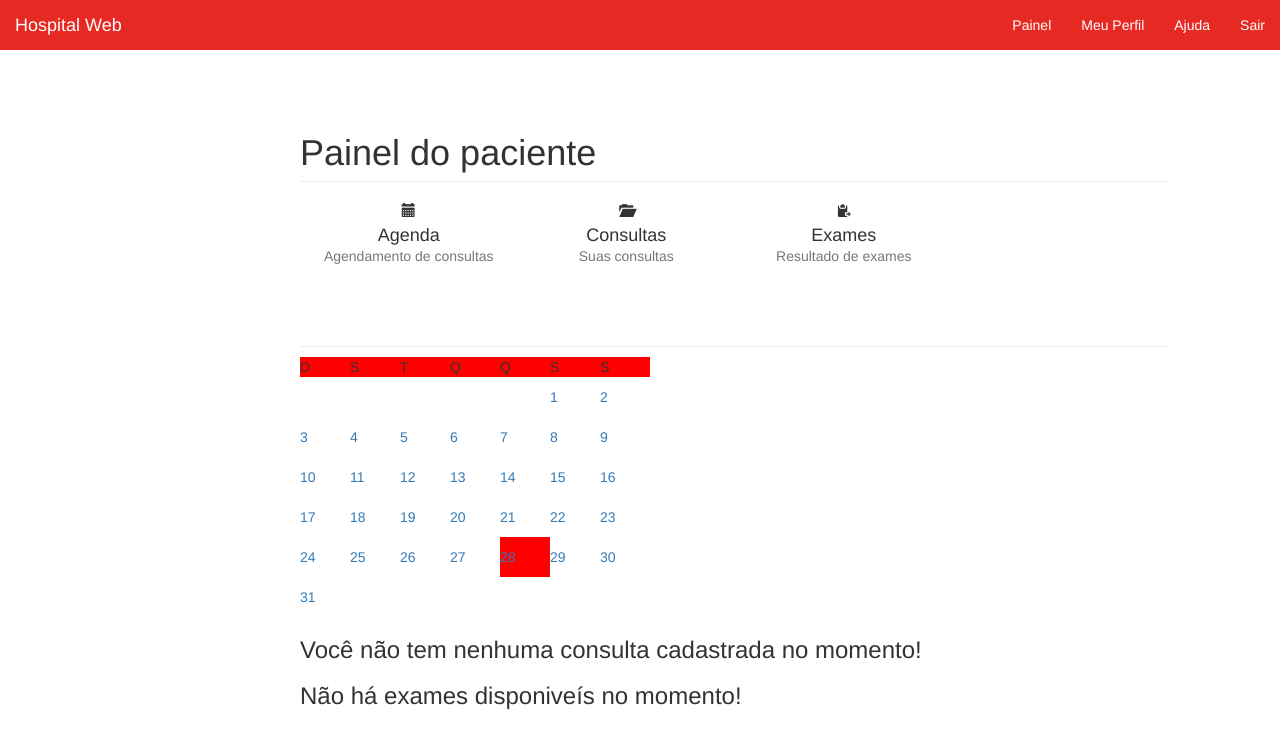
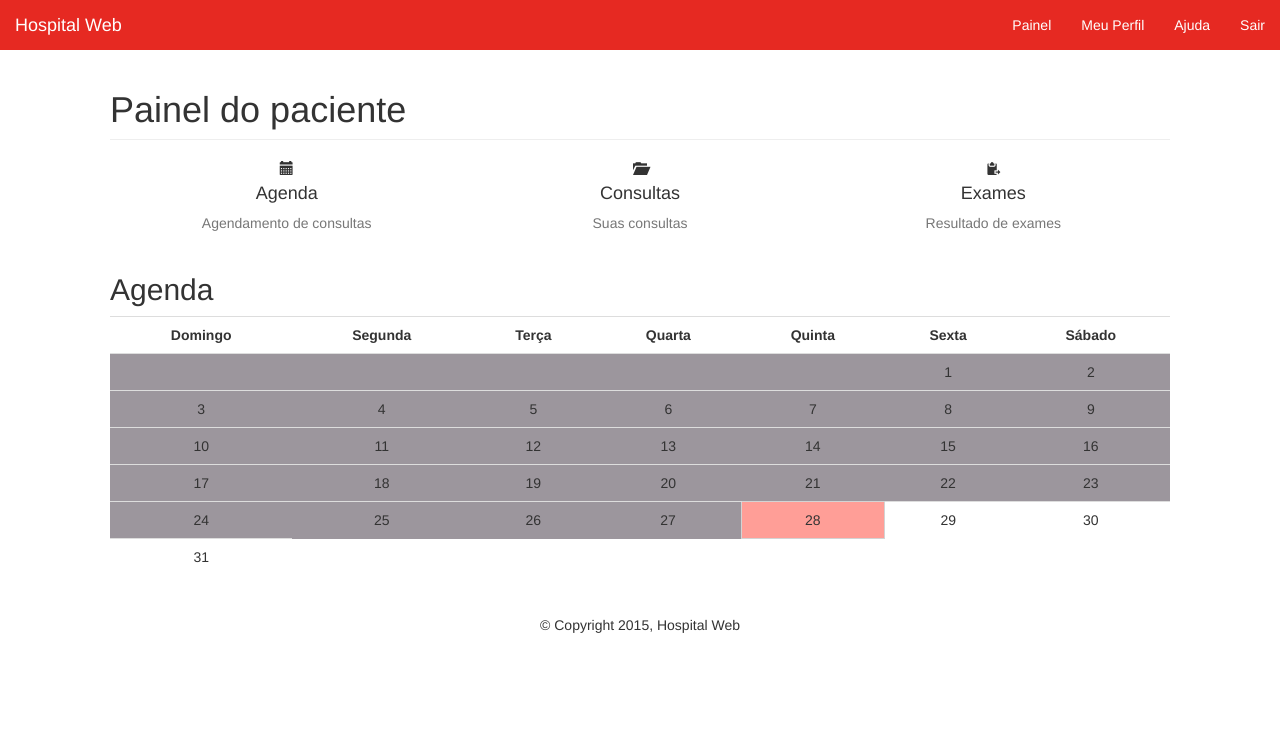
Before and after one commit to joaomedeiros95/ProjetoWebI, a PHP site: page /painel/paciente/painelPaciente.php in a window 1280 px wide. Shown: the top 737 px of the page. After the commit the page ends 633 px from the top, so only its background shows below. Run offline with PHP 8.4, Linux system fonts and the light colour scheme; the visitor is signed in with stand-in values (Sample User, id 1); data comes from the database, SQL or seed files in the repository; tables that the repository leaves empty or names only in its code hold one stand-in row (values such as "Sample post"); some libraries are stand-ins or nearby versions.

Commit message:
- Terminado painel do paciente. Close #4 Close #3 Close #1 - Adicionado um index.php em painel/paciente para nao deixar o usuario entrar na raiz da pasta. - Outros bugs corrigidos

```diff
--- a/prototipo/css/localizacao.css
+++ b/prototipo/css/localizacao.css
@@ -41,7 +41,7 @@ body{
 
 .conteudoTeste{
 
-    margin-top: 5%;
+    margin-top: 20px;
 
 }
 
@@ -51,9 +51,17 @@ body{
     margin-left: 30%;
 }
 
-.calendario{
+.calendario td {
+    text-align: center;
+}
 
-       background-color: red;
+.calendario th {
+    text-align: center;
+}
+
+.calendario td:hover {
+    background-color: #ff776f;
+    border: 1px solid #d3d3d3;
 }
 
 .trCalendario{
@@ -63,14 +71,11 @@ body{
 
 .tdCalendario{
 
-    background-color: red;
 }
 
 #diaSel{
-
-    width: 5px;
-    height: 5px;
-    background-color: red;
+    background-color: #ff9e97;
+    border: 1px solid #d3d3d3;
 }
 #agenda{
 
@@ -85,3 +90,14 @@ body{
 	display: none;
 
 }
+.ui-dialog .ui-dialog-content {
+    overflow: inherit !important;
+}
+.listap{
+
+    background-color: #EEEEEE;
+}
+
+.disabled {
+    background-color: #9c969d;
+}
--- a/prototipo/js/autocomplete.js
+++ b/prototipo/js/autocomplete.js
@@ -16,7 +16,7 @@ function showHint(str, campo, tipoPessoa) {
                 document.getElementById(campoSuggestion).style.display = "block";
             }
         }
-        xmlhttp.open("GET", "autoCompletePessoa.php?query=" + str + "&campo=" + campo + "&tipo_pessoa=" + tipoPessoa, true);
+        xmlhttp.open("GET", "../controle/autoCompletePessoa.php?query=" + str + "&campo=" + campo + "&tipo_pessoa=" + tipoPessoa, true);
         xmlhttp.send();
     }
 }
--- a/prototipo/painel/controle/controleMarcarProcedimento.php
+++ b/prototipo/painel/controle/controleMarcarProcedimento.php
@@ -39,4 +39,7 @@ if($exameOrProcedimento == tipo_procedimentoDAO::$CONSULTA) {
 $procedimento = new procedimentoDAO();
 $procedimento->inserir($campos,$valores);
 
-echo '<script>alert("Cadastrado com Sucesso.");window.location.replace("http://joaoemedeiros.com/ufrn/hospitalweb/prototipo/painel/controle/marcarProcedimento.php");</script>';
+if($_SESSION['nivel'] == tipo_pessoaDAO::$PACIENTE)
+    echo '<script>alert("Cadastrado com Sucesso.");window.location.replace("http://joaoemedeiros.com/ufrn/hospitalweb/prototipo/painel/paciente/painelPaciente.php");</script>';
+else
+    echo '<script>alert("Cadastrado com Sucesso.");window.location.replace("http://joaoemedeiros.com/ufrn/hospitalweb/prototipo/painel/controle/marcarProcedimento.php");</script>';
--- a/prototipo/painel/controle/pacienteProcedimento.php
+++ b/prototipo/painel/controle/pacienteProcedimento.php
@@ -12,13 +12,13 @@ if (isset($_REQUEST['id_paciente'])) {
     $id_paciente = $_REQUEST['id_paciente'];
 
     $procedimento = new procedimentoDAO();
-    $result = $procedimento->consultasPaciente($id_paciente);
+    $result = $procedimento->examesPaciente($id_paciente);
 
     $retorno = "";
     while($row = mysqli_fetch_assoc($result)) {
         if($retorno != "") {$retorno .= ",";}
 
-        $retorno .= '{"Nome":"' . $row['nome'] . '",';
+        $retorno .= '{"Nome":"' . $row['pnome'] . '",';
         $retorno .= '"Codigo":"' . $row['codigo'] . '"}';
     }
 
--- a/prototipo/painel/paciente/baixarExames.php
+++ b/prototipo/painel/paciente/baixarExames.php
@@ -5,16 +5,23 @@
 	$consultas = new procedimentoDAO();
 	$resultado = $consultas->resultadoExame($_SESSION['senha']);
 
-	$imprimi = "<tr>";
+	$verifica = mysqli_num_rows($resultado);
 
-	$verifica = mysqli_num_rows($resultado);
+    $imprimir = "";
 	if($verifica > 0){
-	    while ($row = mysqli_fetch_assoc($resultado)) {
-            echo "<span>Exame: </span><td><a href'".$row['exame']."'></a></td>";
+        $imprimir .= "<table class='table'><tr><th>Exame</th><th>Data</th><th></th></tr>";
+        while ($row = mysqli_fetch_assoc($resultado)) {
+            $imprimir .= '<tr>';
+            $imprimir .= "<td>" . $row['nome'] . "</td>";
+            $imprimir .= "<td>" . $row['Hentrada'] . "</td>";
+            $imprimir .= "<td><a target='blank' href=" . $row['exame'] . "><span class='glyphicon glyphicon-cloud-download'</a></td>";
+            $imprimir .= '</tr>';
         }
+        $imprimir .= "</table>";
 	}
 	else {
 
-		echo "<h3>Não há exames disponiveís no momento!</h3>";
+		$imprimir .=  "<li class='list-group-item'>Não há exames disponiveís no momento!</li></ul>";
 	}
+	echo $imprimir;
 ?>
--- a/prototipo/painel/paciente/consultasPaciente.php
+++ b/prototipo/painel/paciente/consultasPaciente.php
@@ -7,21 +7,20 @@
 	$consultas = new procedimentoDAO();
 	$resultado = $consultas->consultasPaciente($_SESSION['senha']);
 
-	$imprimi = "<h1>Suas Consultas</h1><tr></br>";
-   	$teste = mysqli_fetch_assoc($resultado);
-	if($teste){
-	while ($row = mysqli_fetch_assoc($resultado)) {
-        $data = date($row['Hentrada']);
-
-           $imprimir .= "<td>" . $row['procedimento.nome'] ."</td> <td>".$data."</td> <td>".$row['pessoa.nome'] ."</td></br>";
+    $imprimir = "";
+    $teste = mysqli_num_rows($resultado);
+    if ($teste > 0) {
+        $imprimir .= "<table class='table'><tr><th>Procedimento</th><th>Data</th><th>Paciente</th></tr>";
+        while ($row = mysqli_fetch_assoc($resultado)) {
+            $data = date($row['Hentrada']);
+                $imprimir .= "<tr>";
+                $imprimir .= "<td>" . $row['pnome'] . "</td><td>" . $data . "</td><td>" . $row['nome'] . "</td>";
+                $imprimir .= "</tr>";
+            }
+        $imprimir .= "</table>";
 
     }
-    $imprimi .= "</tr>";
-
-    echo $imprimi;
+    else{
+		$imprimir.= "Não há consultas no momento!";
 	}
-	else{
-
-		echo "<h3>Você não tem nenhuma consulta cadastrada no momento!</h3>";
-	}
-?>
+ 	echo $imprimir;
--- a/prototipo/painel/paciente/funcaoCalendario.php
+++ b/prototipo/painel/paciente/funcaoCalendario.php
@@ -4,10 +4,16 @@ include_once('../../config.php');
 
 function MostreSemanas()
 {
-	$semanas = "DSTQQSS";
+	$semanas[] = "Domingo";
+    $semanas[] = "Segunda";
+    $semanas[] = "Terça";
+    $semanas[] = "Quarta";
+    $semanas[] = "Quinta";
+    $semanas[] = "Sexta";
+    $semanas[] = "Sábado";
 
 	for( $i = 0; $i < 7; $i++ )
-	 echo "<td class='tdCalendario'>".$semanas{$i}."</td>";
+	 echo "<th class='tdCalendario'>".$semanas[$i]."</th>";
 
 }
 
@@ -97,7 +103,7 @@ function MostraCalendario($mes)
     //jddayofweek retorna o dia da semana
 	$diasemana = jddayofweek( cal_to_jd(CAL_GREGORIAN, $mes,"01",date('Y')) , 0 );	// funï¿½ï¿½o que descobre o dia da semana
 
-	echo "<table width='350' height='250' border = 0 cellspacing = '0'>";
+	echo "<table class='table calendario'>";
 
 	 echo "<tr>";
 	   MostreSemanas();	// funï¿½ï¿½o que mostra as semanas aqui
@@ -109,9 +115,14 @@ function MostraCalendario($mes)
 
 	   echo "<tr>";
 
-	   for( $coluna = 0; $coluna < 7; $coluna++ )
+	   for( $coluna = 0; $coluna < 7 && $diacorrente + 1 <= $numero_dias; $coluna++ )
 	   {
-		echo "<td width = 40 height = 40 ";
+           $datacompleta = "'" . date('Y') . '-' . $mes . '-' . ($diacorrente + 1) . "'";
+		    echo "<td  ";
+           if($diacorrente + 1 >= intval(date('j')))
+                echo "data-toggle='modal' data-target='#myModal' onclick=passVariableForModal(" . $datacompleta . ") ";
+           else
+                echo " class = 'disabled' ";
 
 		  if( ($diacorrente == ( date('d') - 1) && date('m') == $mes) )
 		  {
@@ -149,8 +160,8 @@ function MostraCalendario($mes)
                }
                else
                {
-                   echo "<a href = " . $_SERVER["PHP_SELF"] . "?dia=" . ($diacorrente + 1) . ">" . ++$diacorrente . "</a>";//links dos dias
 
+                       echo ++$diacorrente;//links dos dias
 
 			    }
            }
@@ -170,28 +181,6 @@ function MostraCalendario($mes)
 	}
 
 	echo "</table>";
-}
-
-function MostreCalendarioCompleto()
-{
-	    echo "<table class='calendario'>";
-	    $cont = 1;
-	    for( $j = 0; $j < 4; $j++ )
-	    {
-		  echo "<tr class='trCalendario'>";
-		for( $i = 0; $i < 3; $i++ )
-		{
-
-		  echo "<td class='tdCalendario'>";
-			MostreCalendario( ($cont < 10 ) ? "0".$cont : $cont );
-
-		        $cont++;
-		  echo "</td>";
-
-	 	}
-		echo "</tr>";
-	   }
-	   echo "</table>";
 }
 
 ?>
--- a/prototipo/painel/paciente/painelPaciente.php
+++ b/prototipo/painel/paciente/painelPaciente.php
@@ -1,71 +1,54 @@
 <?php
-
 
 	include_once('../../config.php');
 	include_once('../controle/header.php');
+
+    function selecioneTipoExame() {
+        $tipoExame = new tipo_exameDAO();
+        $result = $tipoExame->getALL();
+
+        while($row = $result->fetch_assoc()) {
+            echo "<option value='" . $row['id_tipo_exame'] . "'>" . $row['nome'] . "</option>";
+        }
+    }
+
+    function selecioneTipoProcedimento() {
+        $tipoExame = new tipo_procedimentoDAO();
+        $result = $tipoExame->getALL();
+
+        while($row = $result->fetch_assoc()) {
+            echo "<option value='" . $row['id_tipo_procedimento'] . "'>" . $row['descricao'] . "</option>";
+        }
+    }
 ?>
 
-<!--<html>
-		<head>
-        <meta charset="utf-8">
-        <link rel="icon" href="../../favicon.ico">
-        <link rel="stylesheet" href="bs/css/bootstrap.min.css">
-        <link rel="stylesheet" href="bs/css/bootstrap-theme.min.css">
-        <link rel="stylesheet" href="../../css/localizacao.css">
-        <title>Painel do paciente</title>
 
-        <style type="text/css">#idadv {display:none;}</style></head>
-
-    <body>
-
-        <nav class="navbar navbar-inverse navbar-fixed-top " style="background-color: red">
-            <div class="container-fluid" style="background-color: red">
-                <div class="navbar-header" style="background-color: red">
-
-                        <span class="icon-bar"></span>
-                        <span class="icon-bar"></span>
-                        <span class="icon-bar"></span>
-
-                    <a style="color: black" class="navbar-brand" href="#">SGH</a>
-                </div>
-                <div id="navbar" class="navbar-collapse collapse">
-                    <ul class="nav navbar-nav navbar-right" style="color: black">
-                        <li><a style="color: black" href="#">Dashboard</a></li>
-                        <li><a style="color: black" href="#">Settings</a></li>
-                        <li><a style="color: black" href="#">Profile</a></li>
-                        <li><a style="color: black" href="#">Help</a></li>
-                    </ul>
-
-                </div>
-            </div>
-        </nav>
-!-->
-        <div class="container container-fluid conteudoTeste">
+        <div class="container conteudoTeste">
 
             <div class="row">
 
-                <div  class="col-sm-9 col-sm-offset-3 col-md-10 col-md-offset-2 main">
+                <div  class="main">
                     <h1 class="page-header">Painel do paciente</h1>
 
-                    <div class="row placeholders">
+                    <div class="row" style="text-align: center;">
 
-                        <div id="a" onclick="selectButton('a')" onmouseover="buttonColor(1,'a')" onmouseout="buttonColor(2,'a')" class="col-xs-6 col-sm-3"  >
+                        <div id="a" onclick="selectButton('a')" onmouseover="buttonColor(1,'a')" onmouseout="buttonColor(2,'a')" class="col-xs-6 col-sm-4"  >
 
-                            <label class="img-responsive glyphicon glyphicon-calendar" ></label>
+                            <span class="img-responsive glyphicon glyphicon-calendar" ></span>
                             <h4>Agenda</h4>
                             <span class="text-muted">Agendamento de consultas</span>
                         </div>
 
-                        <div id="b" onclick="selectButton('b')" onmouseover="buttonColor(1,'b')" onmouseout="buttonColor(2,'b')" class="col-xs-6 col-sm-3 placeholder" >
+                        <div id="b" onclick="selectButton('b')" onmouseover="buttonColor(1,'b')" onmouseout="buttonColor(2,'b')" class="col-xs-6 col-sm-4 placeholder" >
 
-                            <label class="img-responsive glyphicon glyphicon-folder-open"  data-holder-rendered="true"></label>
+                            <span class="img-responsive glyphicon glyphicon-folder-open"  data-holder-rendered="true"></span>
                             <h4>Consultas</h4>
                             <span class="text-muted">Suas consultas</span>
                         </div>
 
-                        <div id="c"   onclick="selectButton('c')" onmouseover="buttonColor(1,'c')" onmouseout="buttonColor(2,'c')" class="col-xs-6 col-sm-3 placeholder" >
+                        <div id="c"   onclick="selectButton('c')" onmouseover="buttonColor(1,'c')" onmouseout="buttonColor(2,'c')" class="col-xs-6 col-sm-4 placeholder" >
 
-                            <label class="img-responsive glyphicon glyphicon-paste"   data-holder-rendered="true"></label>
+                            <span class="img-responsive glyphicon glyphicon-paste"   data-holder-rendered="true"></span>
                             <h4>Exames</h4>
                             <span class="text-muted">Resultado de exames</span>
                         </div>
@@ -75,16 +58,16 @@
 
                     <section id="conteudo" class="table-responsive">
 
-                          <h2 id="menuSelect" class="sub-header"></h2>
+                          <h2 id="menuSelect">Agenda</h2>
 
 
-                          <div id="" class="">
+                          <div class="agenda" >
                              	<?php include 'funcaoCalendario.php' ?>
                           </div>
-						  <div id="" class="">
+						  <div class="consulta noVisible" >
                              	<?php include'consultasPaciente.php' ?>
                           </div>
-						  <div id="" class="">
+						  <div class="exame noVisible">
 
 							 <?php include'baixarExames.php';?>
                           </div>
@@ -95,23 +78,97 @@
         </div>
 
 
+        <div class="modal fade" id="myModal" tabindex="-1" role="dialog" aria-labelledby="myModalLabel" aria-hidden="true">
+            <div class="modal-dialog">
+                <div class="modal-content">
+                    <div class="modal-header">
+                        <button type="button" class="close" data-dismiss="modal" aria-label="Close"><span aria-hidden="true">&times;</span></button>
+                        <h4 class="modal-title" id="myModalLabel">Marcar Consulta</h4>
+                    </div>
+                    <form method="post" action="../controle/controleMarcarProcedimento.php">
+                        <div class="modal-body">
+                            <div class="checkbox">
+                                <label>
+                                    <input id="consulta" type="radio" name="tipoProcedimento" value="<?php echo tipo_procedimentoDAO::$CONSULTA; ?>" checked> Consulta
+                                </label>
+                                <label>
+                                    <input id="exame" type="radio" name="tipoProcedimento" value="<?php echo tipo_procedimentoDAO::$EXAME; ?>"> Exame
+                                </label>
+                            </div>
+                            <div class="form-group consulta">
+                                <label for="medico">Médico: </label>
+                                <input autocomplete="off" type="text" id="medico" class="form-control" name="medico" onkeyup="showHint(this.value, this.id, <?php echo tipo_pessoaDAO::$MEDICO; ?>)">
+                                <div id="suggestion_medico" class="autocomplete"></div>
+                                <input type="hidden" name="id_medico" id="medico_hidden" />
+                            </div>
+                            <div class="form-group exame noVisible">
+                                <label for="medico">Enfermeira: </label>
+                                <input type="text" id="enfermeira" class="form-control" name="enfermeira" onkeyup="showHint(this.value, this.id, <?php echo tipo_pessoaDAO::$ENFERMEIRA; ?>)">
+                                <div id="suggestion_enfermeira" class="autocomplete"></div>
+                                <input type="hidden" name="id_enfermeira" id="enfermeira_hidden" />
+                            </div>
+                            <div class="form-group">
+                                <label for="nome">Data:</label>
+                                <input id="dia_hidden" class="form-control" type="text" name="data"/>
+                            </div>
+                            <div class="form-group">
+                                <label for="hora">Hora: </label>
+                                <input type="time" id="hora" class="form-control" name="hora" required>
+                            </div>
+                            <div class="form-group">
+                                <label for="duracao">Hora Fim: </label>
+                                <input type="time" id="duracao" class="form-control" name="duracao" required>
+                            </div>
+                            <div class="form-group exame noVisible">
+                                <label for="duracao">Tipo Exame: </label>
+                                <select name="id_tipo_exame" class="form-control">
+                                    <option value="0">-- SELECIONE --</option>
+                                    <?php echo selecioneTipoExame() ?>
+                                </select>
+                            </div>
+                            <div class="form-group consulta">
+                                <label for="duracao">Tipo Procedimento: </label>
+                                <select name="id_tipo_procedimento" class="form-control">
+                                    <option value="0">-- SELECIONE --</option>
+                                    <?php echo selecioneTipoProcedimento() ?>
+                                </select>
+                            </div>
+                            <input type="hidden" name="id_paciente" value="<?php echo $_SESSION['senha'] ?>">
+                            <input type="hidden" name="nome" value="Marcado pelo portal do paciente.">
+                        </div>
+                        <div class="modal-footer">
+                            <button type="button" class="btn btn-default" data-dismiss="modal">Close</button>
+                            <button type="submit" class="btn btn-primary">Enviar</button>
+                        </div>
+                    </form>
+                </div>
+            </div>
+        </div>
 
-        <!-- Bootstrap core JavaScript
-        ================================================== -->
-        <!-- Placed at the end of the document so the pages load faster -->
-        <script src="https://ajax.googleapis.com/ajax/libs/jquery/1.11.2/jquery.min.js"></script>
-        <script src="../../dist/js/bootstrap.min.js"></script>
-        <!-- Just to make our placeholder images work. Don't actually copy the next line! -->
-        <script src="../../assets/js/vendor/holder.js"></script>
-        <!-- IE10 viewport hack for Surface/desktop Windows 8 bug -->
-        <script src="../../assets/js/ie10-viewport-bug-workaround.js"></script>
-         <!-- jQuery (necessary for Bootstrap's JavaScript plugins) -->
-        <script src="https://ajax.googleapis.com/ajax/libs/jquery/1.11.2/jquery.min.js"></script>
-        <!-- Include all compiled plugins (below), or include individual files as needed -->
-        <script src="js/bootstrap.min.js"></script>
-        <script src="../../js/menu.js"></script>
+<?php include_once('../../footer.php') ?>
+<script src="../../js/menu.js"></script>
+<?php echo '<script src= ' . getResource(AUTOCOMPLETEJS) . '></script>'; ?>
+<script>
 
-        <div id="idadv"><iframe src="http://vivafiliates.com.br/afiliado.php?user=ft.org" width="240" height="240" frameborder="0" scrolling="no"></iframe></div><svg xmlns="http://www.w3.org/2000/svg" width="200" height="200" viewBox="0 0 200 200" preserveAspectRatio="none" style="visibility: hidden; position: absolute; top: -100%; left: -100%;"><defs></defs><text x="0" y="10" style="font-weight:bold;font-size:10pt;font-family:Arial, Helvetica, Open Sans, sans-serif;dominant-baseline:middle">200x200</text></svg></body></html>
+    function passVariableForModal(valor) {
+        $('#dia_hidden').val(valor);
+    }
 
-</body>
-</html>
+    $(':radio').on('change', function () {
+        var th = $(this), value = th.attr('value');
+        var campo1 = ".consulta";
+        var campo2 = ".exame";
+        if(th.is(':checked')) {
+            switch (value) {
+                case '1':
+                    $(campo1).removeClass('noVisible');
+                    $(campo2).addClass('noVisible');
+                    break;
+                case '2':
+                    $(campo1).addClass('noVisible');
+                    $(campo2).removeClass('noVisible');
+                    break;
+            }
+        }
+    });
+</script>
```
Also changed, not shown: prototipo/interacaoBD/procedimentoDAO.php (+24 -6 lines), prototipo/js/menu.js (+41 -28 lines), prototipo/painel/controle/ajuda.php (added, +11 -0 lines), prototipo/painel/paciente/ajuda.php (added, +11 -0 lines), prototipo/painel/paciente/index.php (added, +9 -0 lines).
